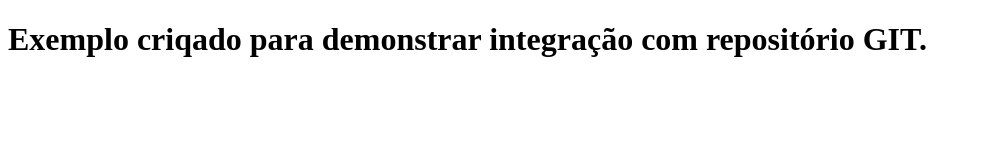
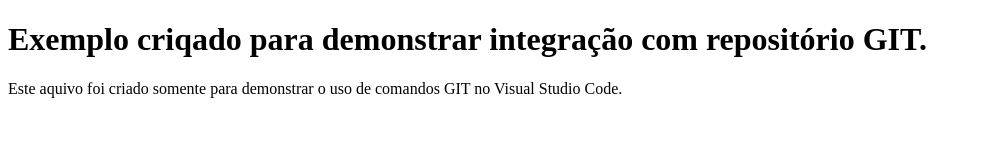
Before and after one commit to SidneiRobertoPereira/Curso_CSharp, a plain HTML site: page index.html in a window 1280 px wide. Shown: the whole page, without its empty margins (0-981 px from the left). Drawn offline with Linux system fonts and the light colour scheme.

Commit message:
Arquivo index alterado

```diff
--- a/index.html
+++ b/index.html
@@ -8,5 +8,6 @@
 </head>
 <body>
     <h1>Exemplo criqado para demonstrar integração com repositório GIT.</h1>
+    <p>Este aquivo foi criado somente para demonstrar o uso de comandos GIT no Visual Studio Code.</p>
 </body>
 </html>
```
